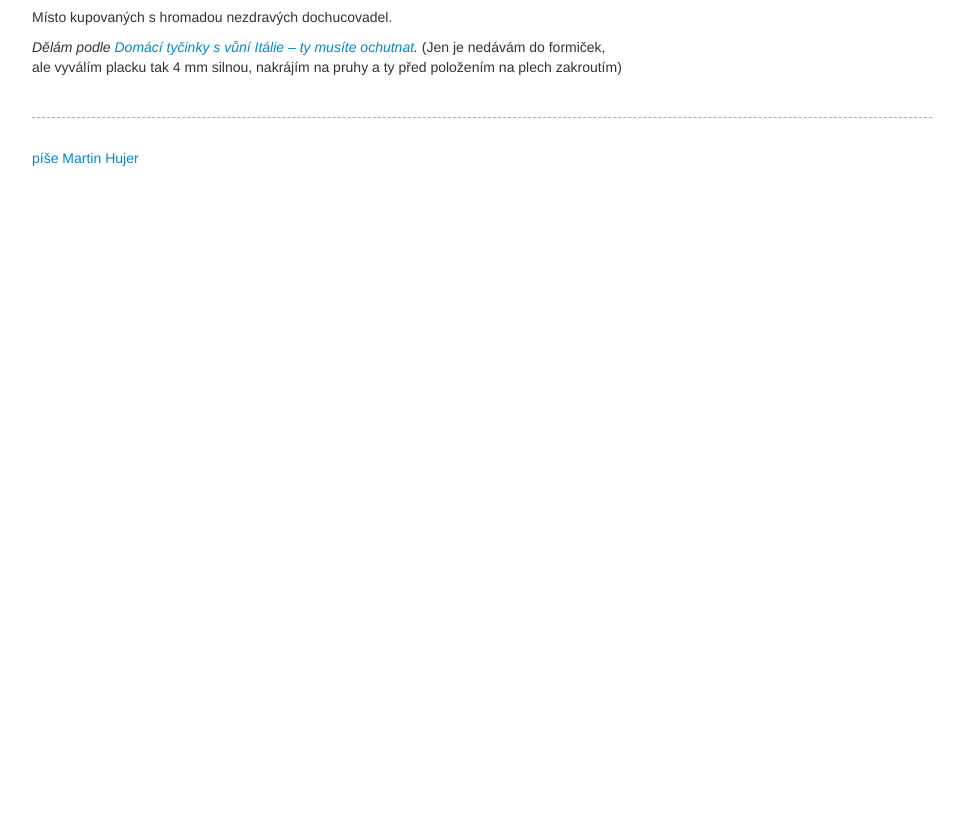
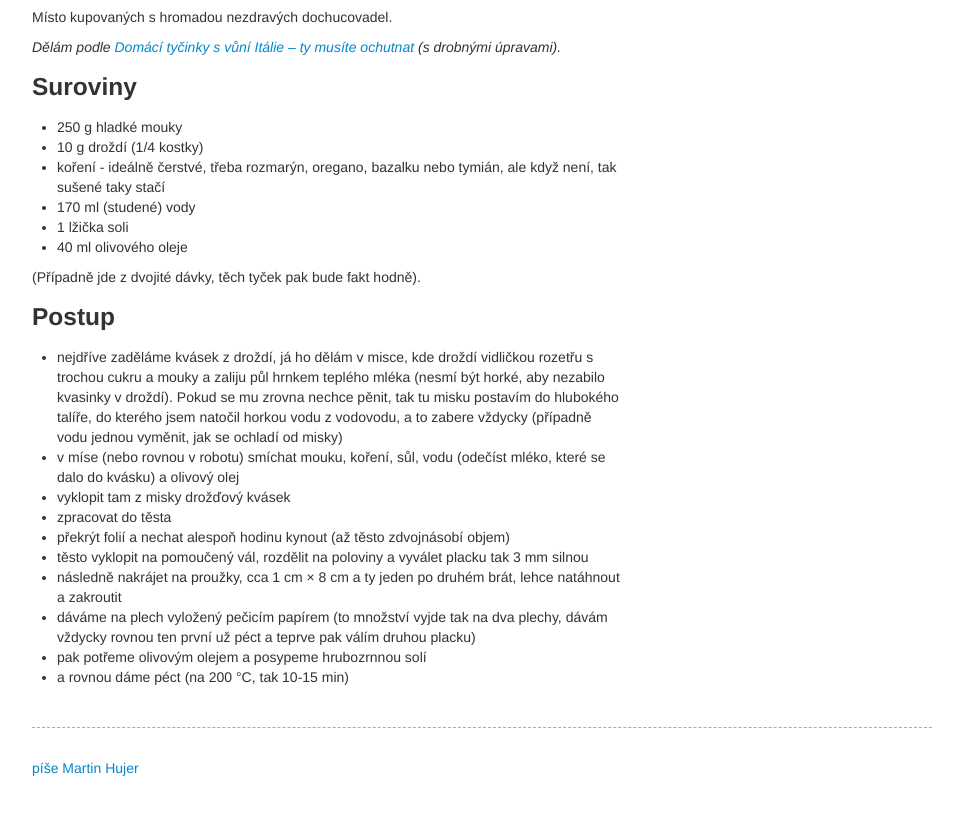
Before and after one commit to mhujer/recepty.martinhujer.cz, an Eleventy site: page source/_recipes/domaci-tycky.md in a window 1280 px wide. Shown: the part 123-938 px from the top of the page, without its empty margins (158-1121 px from the left). Before the commit the page ends 800 px from the top, so only its background shows below. Built offline with nearby package versions, Linux system fonts and the light colour scheme; Eleventy itself is replaced by a stand-in of ours; files that its build step writes are made by us from their sources.

Commit message:
Domácí tyčky update

```diff
--- a/source/_recipes/domaci-tycky.md
+++ b/source/_recipes/domaci-tycky.md
@@ -5,5 +5,26 @@ tags: misc
 
 Místo kupovaných s hromadou nezdravých dochucovadel.
 
-_Dělám podle [Domácí tyčinky s vůní Itálie – ty musíte ochutnat](https://tchiboblog.cz/recept-italske-tycinky/)._
-(Jen je nedávám do formiček, ale vyválím placku tak 4 mm silnou, nakrájím na pruhy a ty před položením na plech zakroutím)
+_Dělám podle [Domácí tyčinky s vůní Itálie – ty musíte ochutnat](https://tchiboblog.cz/recept-italske-tycinky/) (s drobnými úpravami)._
+
+### Suroviny
+- 250 g hladké mouky
+- 10 g droždí (1/4 kostky)
+- koření - ideálně čerstvé, třeba rozmarýn, oregano, bazalku nebo tymián, ale když není, tak sušené taky stačí
+- 170 ml (studené) vody
+- 1 lžička soli
+- 40 ml olivového oleje
+
+(Případně jde z dvojité dávky, těch tyček pak bude fakt hodně).
+
+### Postup
+- nejdříve zaděláme kvásek z droždí, já ho dělám v misce, kde droždí vidličkou rozetřu s trochou cukru a mouky a zaliju půl hrnkem teplého mléka (nesmí být horké, aby nezabilo kvasinky v droždí). Pokud se mu zrovna nechce pěnit, tak tu misku postavím do hlubokého talíře, do kterého jsem natočil horkou vodu z vodovodu, a to zabere vždycky (případně vodu jednou vyměnit, jak se ochladí od misky)
+- v míse (nebo rovnou v robotu) smíchat mouku, koření, sůl, vodu (odečíst mléko, které se dalo do kvásku) a olivový olej
+- vyklopit tam z misky drožďový kvásek
+- zpracovat do těsta
+- překrýt folií a nechat alespoň hodinu kynout (až těsto zdvojnásobí objem)
+- těsto vyklopit na pomoučený vál, rozdělit na poloviny a vyválet placku tak 3 mm silnou
+- následně nakrájet na proužky, cca 1 cm × 8 cm a ty jeden po druhém brát, lehce natáhnout a zakroutit
+- dáváme na plech vyložený pečicím papírem (to množství vyjde tak na dva plechy, dávám vždycky rovnou ten první už péct a teprve pak válím druhou placku)
+- pak potřeme olivovým olejem a posypeme hrubozrnnou solí
+- a rovnou dáme péct (na 200 °C, tak 10-15 min)
```
Also changed, not shown: docs/domaci-tycky/index.html (+24 -2 lines).
